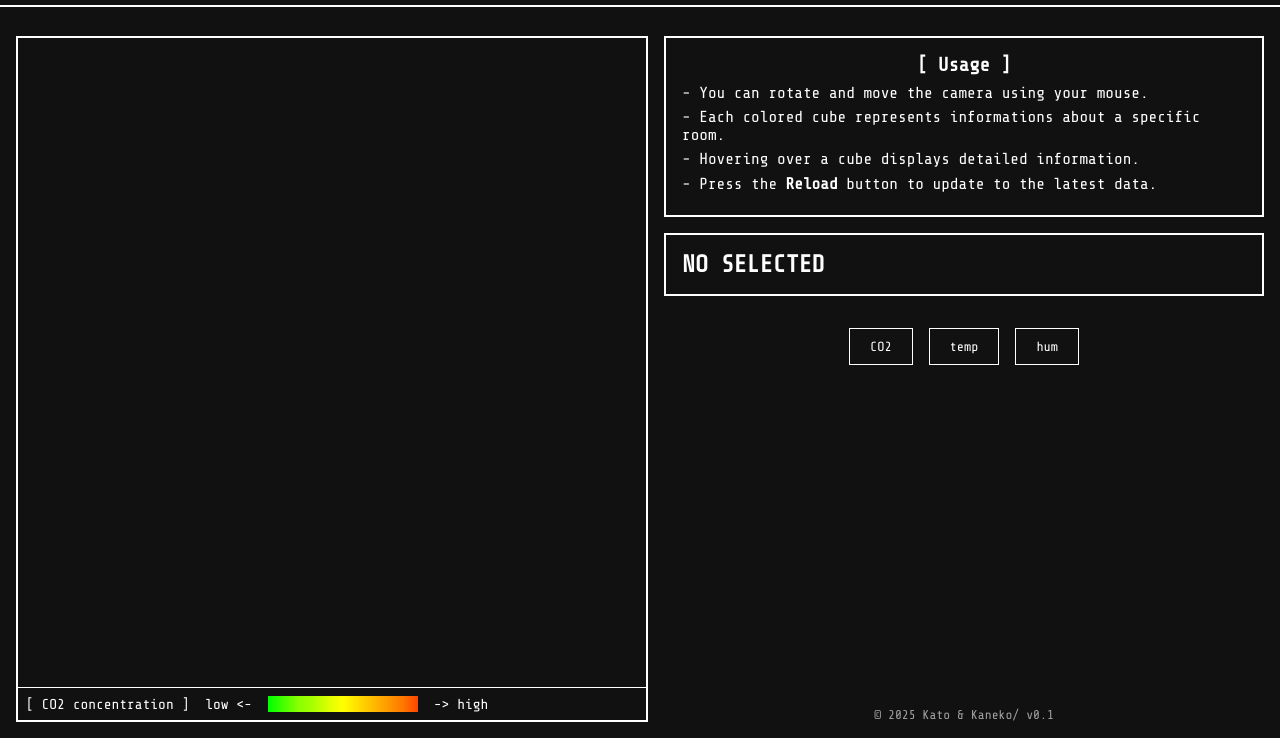
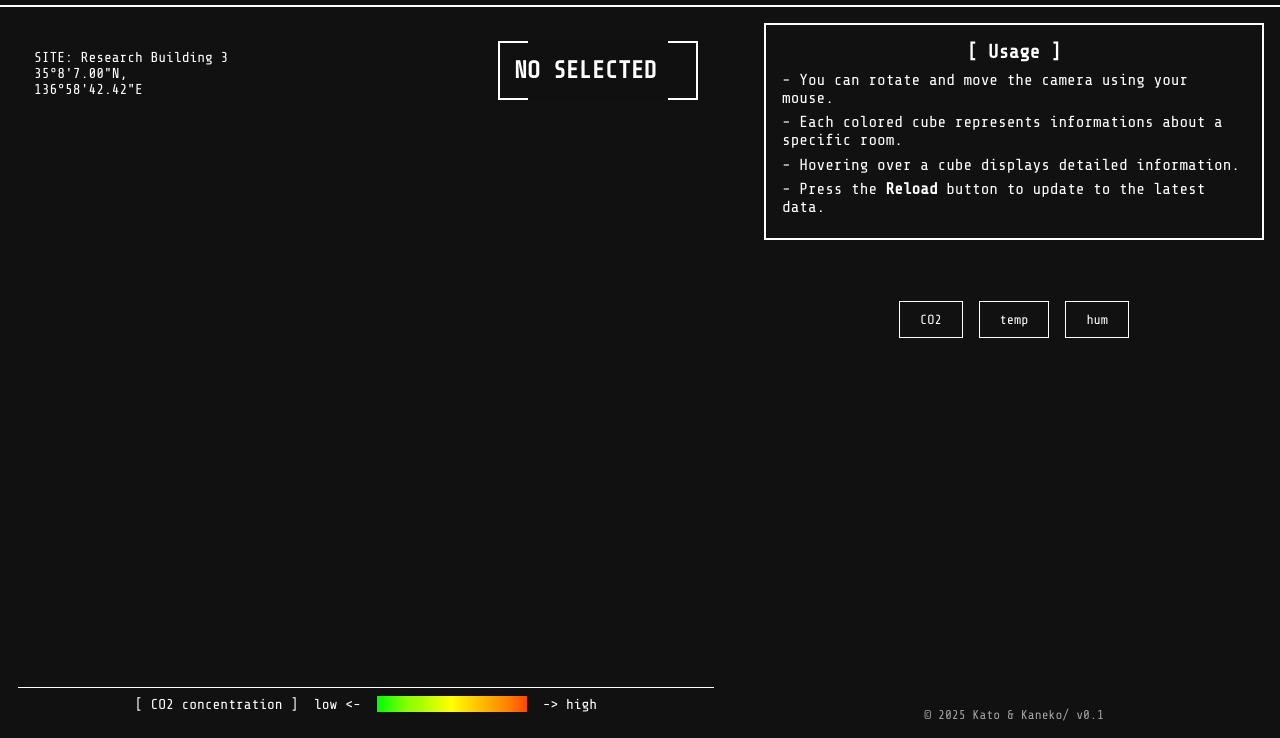
Before and after one commit to KanekoKKK/Airoco_3Dmap, a plain HTML site: page index.html in a window 1280 px wide. Shown: the part 62-800 px from the top of the page. Drawn offline with nearby package versions, Linux system fonts and the light colour scheme; no server answers.

Commit message:
UIの変更

```diff
--- a/index.html
+++ b/index.html
@@ -33,14 +33,26 @@
 
     <!-- <div id="isFetchSuccess">    > Fetch : SUCCESS</div> -->
 
-  <!-- 更新時刻 -->
-  <div id="lastUpdate"></div>
+
 
   <!-- ========== メインレイアウト ========== -->
   <main id="layout">
     <!-- 3D ビュー & 凡例 -->
     <section id="viewerWrapper">
       <canvas id="myCanvas"></canvas>
+      <div id="notify" class="hud">
+        SITE: Research Building 3<br>
+        35°8'7.00"N, <br>136°58'42.42"E
+      </div>
+
+      <!-- 選択した部屋の詳細情報表示 -->
+      <!-- マウスで部屋の部分を触ったらその部屋の情報を表示 -->
+      <div id="roomInfo" class="card">
+        <h2 id="roomInfo_name">NO SELECTED</h2>
+        <p id="roomInfo_co2"></p>
+        <p id="roomInfo_temp"></p>
+        <p id="roomInfo_hum"></p>
+      </div>
       <!-- 凡例 -->
       <div id="legend">
         <span id="legend_text">[ CO2 concentration ]</span><span>      low <- </span></span>
@@ -64,14 +76,8 @@
         </div>
       </div>
 
-      <!-- 選択した部屋の詳細情報表示 -->
-      <!-- マウスで部屋の部分を触ったらその部屋の情報を表示 -->
-      <div id="roomInfo" class="card">
-        <h2 id="roomInfo_name">NO SELECTED</h2>
-        <p id="roomInfo_co2"></p>
-        <p id="roomInfo_temp"></p>
-        <p id="roomInfo_hum"></p>
-      </div>
+      <!-- 更新時刻 -->
+      <div id="lastUpdate"></div>
 
       <!-- 三連ボタン -->
       <div id="buttonContainer">
--- a/script.js
+++ b/script.js
@@ -18,12 +18,12 @@ sensData:
 */
 var parameters = [
   { "name": "401", "text": "ROOM 401", "position": [-310, 75, 125], "sensData": null },
-  { "name": "301", "text": "ROOM 301", "position": [-310, -75, 40], "sensData": null },
-  { "name": "3F", "text": "3F EV", "position": [-25, -75, 325], "sensData": null },
-  { "name": "4F", "text": "4F EV", "position": [-25, 75, 325], "sensData": null },
-  { "name": "403", "text": "ROOM 403", "position": [-310, 75, -80], "sensData": null },
-  { "name": "B1F", "text": "B1F EV", "position": [-25, -525, 325], "sensData": null },
-  { "name": "1F", "text": "1F EV", "position": [-25, -375, 325], "sensData": null }
+  { "name": "301", "text": "ROOM 301", "position": [-310, -75, 45],"size": [155, 120, 325], "sensData": null },
+  { "name": "3F", "text": "3F EV", "position": [-25, -75, 320], "sensData": null },
+  { "name": "4F", "text": "4F EV", "position": [-25, 75, 320], "sensData": null },
+  { "name": "403", "text": "ROOM 403", "position": [-310, 75, -85], "sensData": null },
+  { "name": "B1F", "text": "B1F EV", "position": [-25, -525, 320], "sensData": null },
+  { "name": "1F", "text": "1F EV", "position": [-25, -375, 320], "sensData": null }
 ];
 
 var mode = "co2";  // どのセンサの値を使用するか(co2,temp,hum)
@@ -127,8 +127,10 @@ function init() {
 
       // 各オブジェクトの生成
       const [x, y, z] = parameters[i].position;
-      const geometry = new THREE.BoxGeometry(125, 125, 125);
-      const material = new THREE.MeshBasicMaterial({ color: 0x000000, transparent: true, opacity: 0.9});
+
+      const [sx, sy, sz] = parameters[i].size || [155, 120, 180];
+      const geometry = new THREE.BoxGeometry(sx, sy, sz);
+      const material = new THREE.MeshBasicMaterial({ color: 0x000000, transparent: true, opacity: 0.9 });
       const box = new THREE.Mesh(geometry, material);
       box.position.set(x, y, z);
       box.name = parameters[i].name;
--- a/style.css
+++ b/style.css
@@ -4,7 +4,7 @@
 
 /* 横並び表示のための幅設定 */
 :root{
-  --side: 600px;     /* 右パネル幅だけここで調整 */
+  --side: 500px;     /* 右パネル幅だけここで調整 */
   --main-min: 320px; /* 左カラムがこれ以下にならない */
 }
 
@@ -32,7 +32,52 @@ body{
 #lastUpdate { padding: .4rem 1rem; font-size: .9rem; background: #111; }
 #isFetchSuccess { padding: .4rem 1rem; font-size: .9rem; background: #111; }
 
+/*にぎやかし */
+.hud{
+  position:absolute;
+  top:16px;
+  padding:.5rem 1rem;
+  font-size:.9rem;
+  pointer-events:none;
+  z-index:20;
+}
 
+
+#viewerWrapper #roomInfo{
+  position:absolute;
+  top:16px;
+  right:16px;
+  width:200px;
+  background:rgba(17,17,17,.70);
+  pointer-events:none;
+  z-index:10;
+  border: none;
+}
+
+#roomInfo::before {
+  content: "";
+  position: absolute;
+  inset: 0;
+  pointer-events: none;
+
+  background:
+    /* 横の線 */
+    linear-gradient(#fff 0 0) top left,
+    linear-gradient(#fff 0 0) top right,
+    linear-gradient(#fff 0 0) bottom left,
+    linear-gradient(#fff 0 0) bottom right,
+
+    /* 縦の線 */
+    linear-gradient(#fff 0 0) top left,
+    linear-gradient(#fff 0 0) top right,
+    linear-gradient(#fff 0 0) bottom left,
+    linear-gradient(#fff 0 0) bottom right;
+
+  background-repeat: no-repeat;
+  background-size:
+    /* 横線 */ 30px 2px, 30px 2px, 30px 2px, 30px 2px,
+    /* 縦線 */ 2px 30px, 2px 30px, 2px 30px, 2px 30px;
+}
 
 /* ==== レイアウト（3D + 右パネル） ==== */
 #layout{
@@ -42,7 +87,7 @@ body{
   /* サイズ固定方法を変えた方がいいかもしれない（今3Dモデル表示部分以外のサイズを固定） */
   /* 縦長ウィンドウ（横長でも）表示がキモい ノートPC用の画面幅にしか合ってない*/
   grid-template-columns: minmax(var(--main-min),1fr)  var(--side);
-  gap:1rem;
+  gap:3rem;
   padding:1rem;
   overflow:hidden;
 }
@@ -56,6 +101,7 @@ body{
   padding: 0.5rem;
   font-size: 0.9rem;
   border-top: 1px solid #fff;
+  justify-content: center;
 }
 
 /* グラデーションバー */
@@ -128,7 +174,7 @@ body{
   position:relative;
   display:flex;flex-direction:column;
   width:100%;height:100%;
-  border:2px solid #fff;
+  border:2px solid #111;
 }
 #myCanvas{              /* グリッドに合わせて常に全域を占有させる */
   flex:1 1 auto;
```
